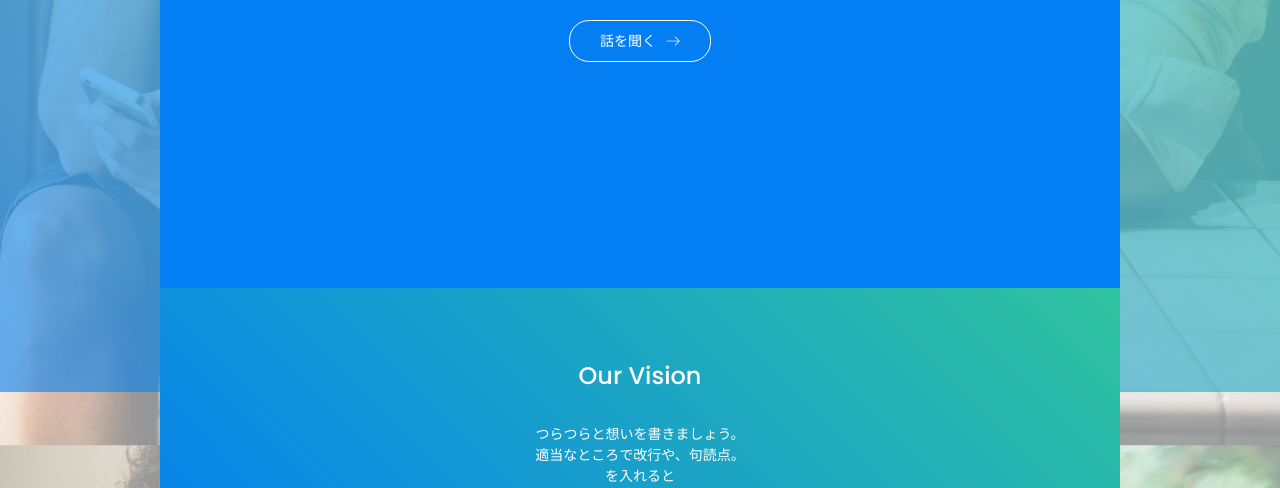
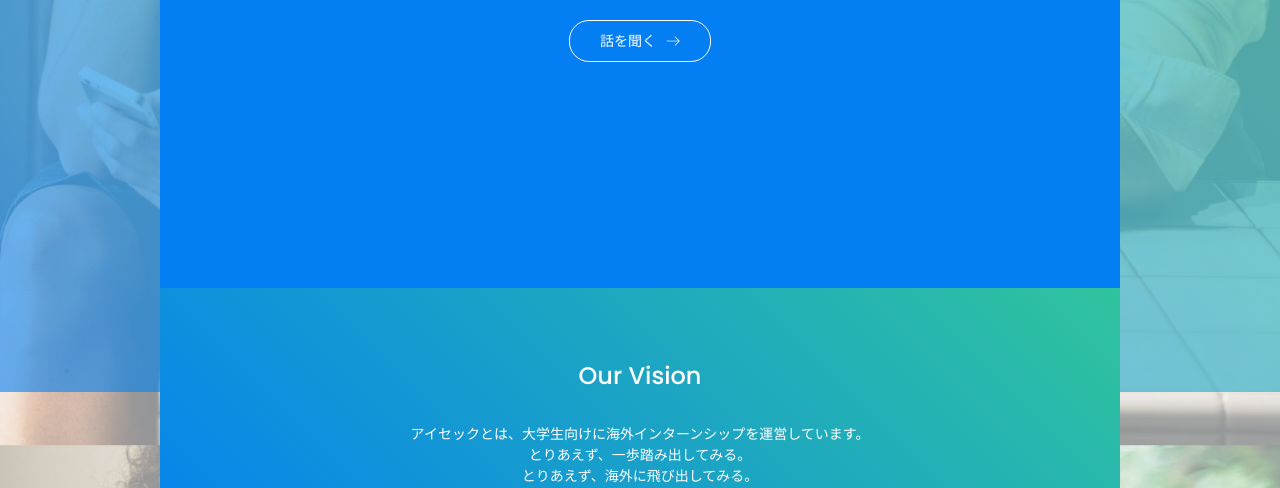
Before and after one commit to aiesec-tsukuba/internship, a plain HTML site: page index.html in a window 1280 px wide. Shown: the part 408-896 px from the top of the page. Drawn offline with nearby package versions, Linux system fonts and the light colour scheme.

Commit message:
Update index.html

```diff
--- a/index.html
+++ b/index.html
@@ -124,7 +124,7 @@ Google Font
 								<!-- <span class="text-uppercase">なんでやってるか</span> -->
 							</div>
 						</div>
-						<p class="text-white vison-text">つらつらと想いを書きましょう。<br/>適当なところで改行や、句読点。<br/>を入れると<br/><br/>いい感じになります。</p>
+						<p class="text-white vison-text">アイセックとは、大学生向けに海外インターンシップを運営しています。<br/>とりあえず、一歩踏み出してみる。<br/>とりあえず、海外に飛び出してみる。<br/>世界の問題を前に、悩み、考え、行動してみる。<br/>挑戦の一歩を踏み出す筑波大生を待っています。</p>
 					</div>
 				</div>
 			</section>
```
